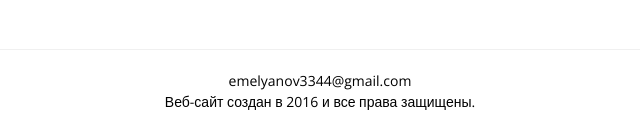
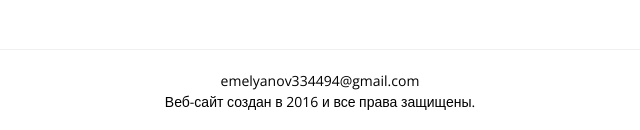
Before and after one commit to emelyanov334494/pskovtara, a plain HTML site: page index.html in a window 1280 px wide. Shown: the part 2884-3014 px from the top of the page, 320-960 px from the left. Drawn offline with nearby package versions, Linux system fonts and the light colour scheme; a web font is replaced by a local one.

Commit message:
update index.html
changed admin contact

```diff
--- a/index.html
+++ b/index.html
@@ -269,7 +269,8 @@
 				</div>
 			</div>
 			<div class="col-md-4 c" style="height: 42px;">
-				<p class="copyright" style="margin-top: 0px; margin-bottom: 0px; color: rgb(0, 0, 0); font-size: 14px; font-weight: 400; font-style: normal;" src="images/logo1.png">emelyanov3344@gmail.com
+				<p class="copyright" style="margin-top: 0px; margin-bottom: 0px; color: rgb(0, 0, 0); font-size: 14px; font-weight: 400; font-style: normal;" src="images/logo1.png">emelyanov334494@gmail.com
+
 <br>
 Веб-сайт создан в 2016 и все права защищены.</p>
 			</div>
```
